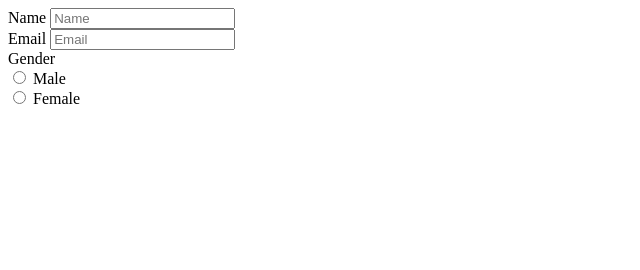
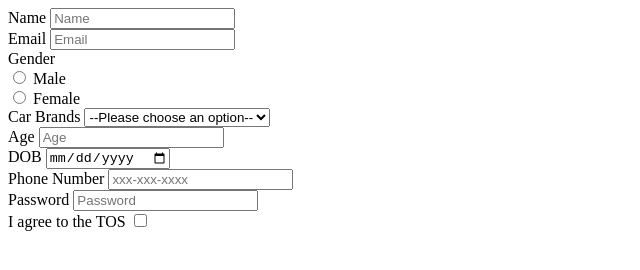
Before and after one commit to acciojob/signup-form-car-Bheemesh-G, a website: page main.html in a window 1280 px wide. Shown: the whole page, without its empty margins (0-640 px from the left). Drawn offline with Linux system fonts and the light colour scheme.

Commit message:
created a submission

```diff
--- a/main.html
+++ b/main.html
@@ -18,12 +18,37 @@
 		<input type="email" id="email" placeholder="Email" required>
 		<br>
 		<label>Gender</label><br>
-<input type="radio" id="gender_m" name="gender" value="male" >
-<label for="gender_m">Male</label><br>
-<input type="radio" id="gender_f" name="gender" value="female">
-<label for="gender_f">Female</label>
-
-
+        <input type="radio" id="gender_m" name="gender" value="male" required>
+        <label for="gender_m">Male</label><br>
+        <input type="radio" id="gender_f" name="gender" value="female" required>
+        <label for="gender_f">Female</label>
+		<br>
+		<label for="cars">Car Brands</label>
+		<select id="cars" required>
+			<option value="">--Please choose an option--</option>
+            <option >Toyota</option>
+            <option >Honda</option>
+			<option >Ford</option>
+			<option >BMW</option>
+			<option >Mercedes-Benz</option>
+			<option >Audi</option>
+			<option >Tesla</option>
+		</select>
+		<br>
+		<label for="age">Age</label>
+		<input type="number" id="age" placeholder="Age" required>
+		<br>
+		<label for="dob">DOB</label>
+		<input type="date" id="dob" required>
+		<br>
+		<label for="tel">Phone Number</label>
+		<input type="tel" id="tel" placeholder="xxx-xxx-xxxx">
+		<br>
+		<label for="password">Password</label>
+		<input type="password" id="password" placeholder="Password" required>
+		<br>
+		<label for="tos">I agree to the TOS</label>
+		<input type="checkbox" id="tos" required>
 	</form>
 
 </body>
```
